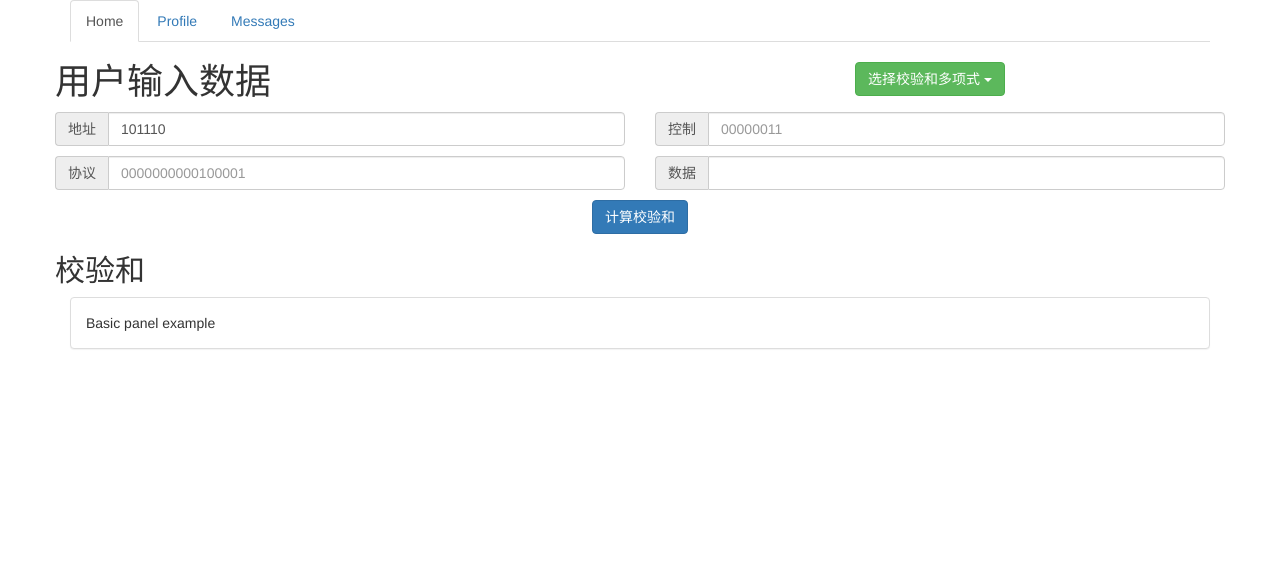
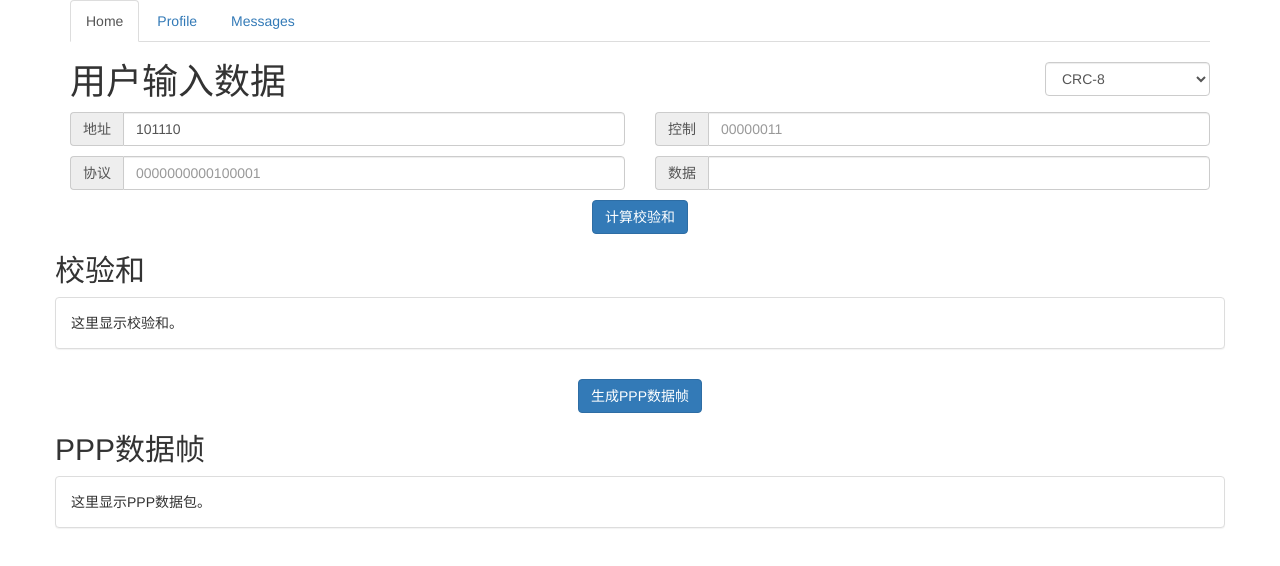
Before and after one commit to sunlanchang/VLSM, a plain HTML site: page bs/index.html in a window 1280 px wide. Drawn offline with nearby package versions, Linux system fonts and the light colour scheme.

Commit message:
基本界面

```diff
--- a/bs/index.html
+++ b/bs/index.html
@@ -42,28 +42,18 @@
             </li>
         </ul>
         <div class="row">
-            <div class="row">
             <div class="col-md-8">
                 <h1>用户输入数据</h1>
             </div>
-                <div class="col-md-4">
-                    <div class="btn-group center-block" style="padding-top:20px;">
-                        <button type="button" class="btn btn-success dropdown-toggle" data-toggle="dropdown" aria-haspopup="true" aria-expanded="false">
-                            选择校验和多项式
-                            <span class="caret"></span>
-                        </button>
-                        <ul class="dropdown-menu">
-                            <li>
-                                <a href="#">CRC-8</a>
-                            </li>
-                            <li>
-                                <a href="#">CRC-12</a>
-                            </li>
-                            <li>
-                                <a href="#">CRC-16</a>
-                            </li>
-                        </ul>
+            <div class="col-md-2">
+
             </div>
+            <div class="col-md-2" style="margin-top:20px;">
+                <select class="form-control">
+                    <option>CRC-8</option>
+                    <option>CRC-10</option>
+                    <option>CRC-16</option>
+                </select>
             </div>
         </div>
         <div class="row">
@@ -101,17 +91,44 @@
             </div>
             <div class="col-md-4"></div>
         </div>
-        </div>
         <div class="row">
             <div class="row">
                 <div class="col-md-12">
                     <h2>校验和</h2>
                 </div>
             </div>
+            <div class="row">
                 <div class="col-md-12">
                     <div class="panel panel-default">
                         <div class="panel-body">
-                        Basic panel example
+                            这里显示校验和。
+                        </div>
+                    </div>
+                </div>
+            </div>
+            <div class="row">
+                <div class="row" style="padding-top:10px;">
+                    <div class="col-md-4"></div>
+                    <div class="col-md-4">
+                        <button type="button" class="btn btn-primary center-block">生成PPP数据帧</button>
+                    </div>
+                    <div class="col-md-4"></div>
+                </div>
+
+            </div>
+        </div>
+        <div class="row">
+            <div class="row">
+                <div class="col-md-12">
+                    <h2>PPP数据帧</h2>
+                </div>
+            </div>
+            <div class="row">
+                <div class="col-md-12">
+                    <div class="panel panel-default">
+                        <div class="panel-body">
+                            这里显示PPP数据包。
+                        </div>
                     </div>
                 </div>
             </div>
```
Lines whose indentation alone changed are shown as unchanged.
